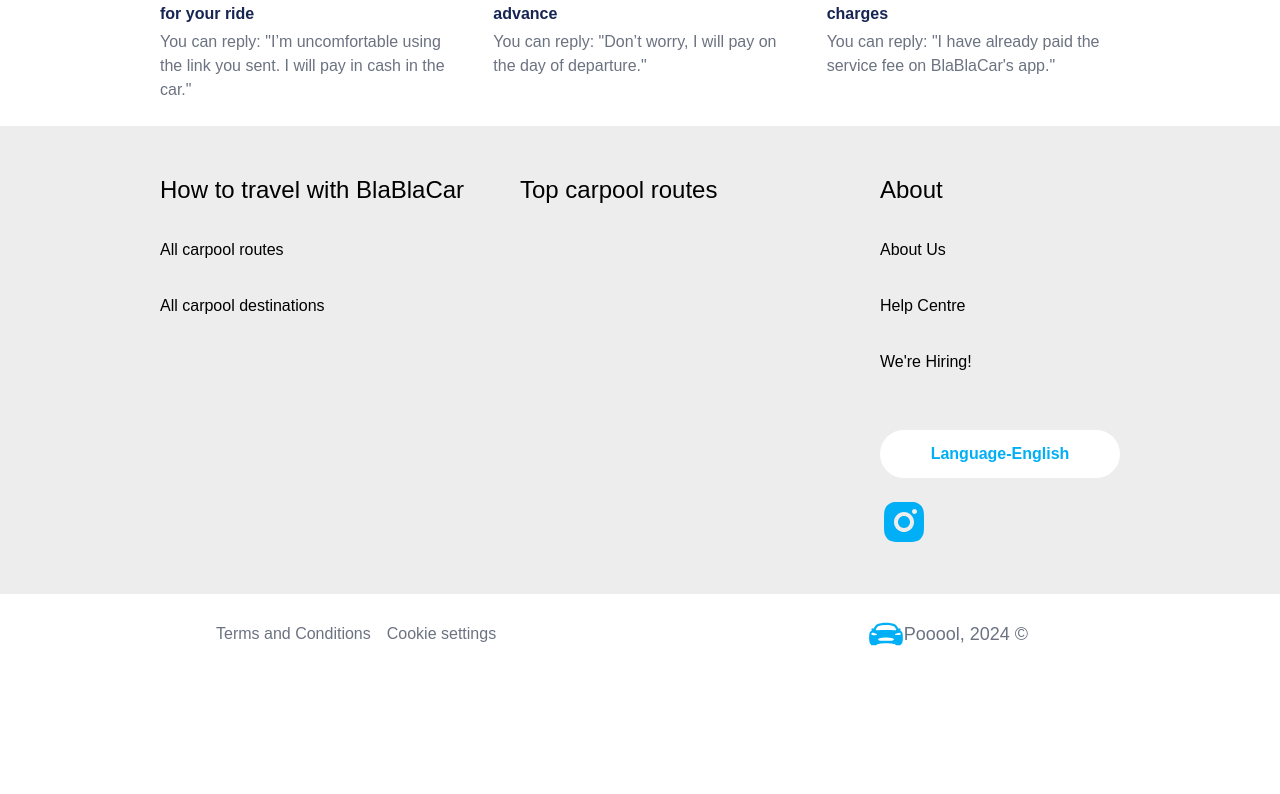
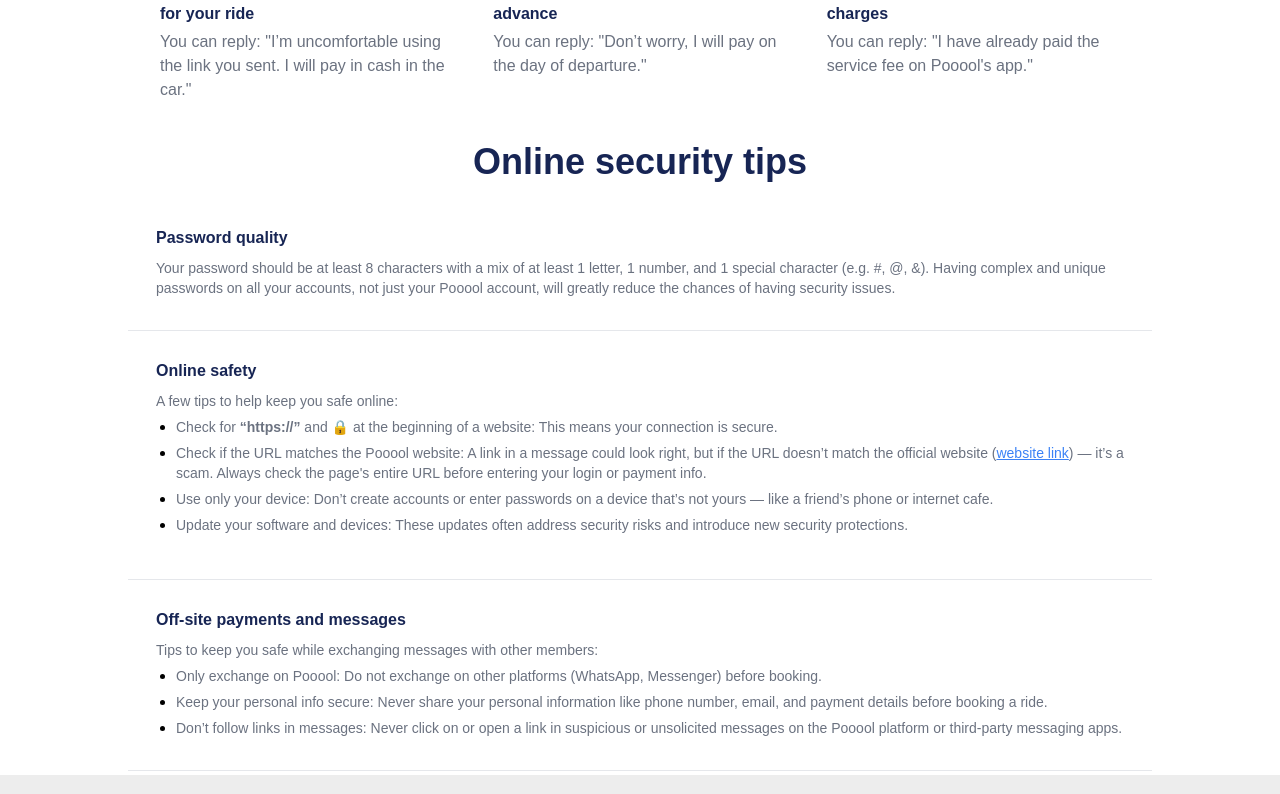
Before and after one commit to Nikhil4002-50-82/Pooool-miniProject, a React (Vite) app in the folder client/: page /safeFromScams in a window 1280 px wide. Shown: the part 1506-2300 px from the top of the page. Before the commit the page ends 2180 px from the top, so only its background shows below. Built offline with nearby package versions, Linux system fonts and the light colour scheme.

Commit message:
commited

```diff
--- a/client/src/App.jsx
+++ b/client/src/App.jsx
@@ -5,6 +5,7 @@
 import Home from './components/Home';
 import Footer from './components/Footer';
 import SafeFromScams from './components/SafeFromScams';
+
 
 const App = () => {
   return (
--- a/client/src/components/Footer.jsx
+++ b/client/src/components/Footer.jsx
@@ -1,9 +1,11 @@
 import React from 'react';
+import {useNavigate} from 'react-router-dom';
 
 import { RiInstagramFill } from "react-icons/ri";
 import { IoCarSport } from "react-icons/io5";
 
 const Footer = () => {
+  const navigate=useNavigate();
   return (
     <div className='h-[auto]'>
       <div className='bg-[#EDEDED] flex justify-center gap-10 p-[10em] pt-[3em] pb-[3em]'>
@@ -26,7 +28,12 @@
       </div>
       <div className='h-[5em] flex items-center justify-between pr-[15em] pl-[13em] text-gray-500'>
         <div className='flex'>
-            <p className='p-2 hover:text-[#008EC2] cursor-pointer'>Terms and Conditions</p>
+            <a href="/terms.pdf"
+            download="terms.pdf"
+            className="p-2 hover:text-[#008EC2] cursor-pointer"
+            >
+            Terms and Conditions
+            </a>
             <p className='p-2 hover:text-[#008EC2] cursor-pointer'>Cookie settings</p>
         </div>
         <div className='flex'>
--- a/client/src/components/SafeFromScams.jsx
+++ b/client/src/components/SafeFromScams.jsx
@@ -38,7 +38,7 @@
           <div>
             <IoCarSport className='text-4xl text-gray-500 mt-2 mb-4' />
             <p className=" font-semibold text-blue-950 mt-1 mb-1 ">Only pay the service fee on our app</p>
-           <p className='text-gray-500'>Even if the website sent by fake drivers looks like BlaBlaCar’s, do not transfer money outside our app.</p>
+           <p className='text-gray-500'>Even if the website sent by fake drivers looks like Pooool’s, do not transfer money outside our app.</p>
           </div>
         </div>
       </section>
@@ -100,14 +100,90 @@
               If the driver asks you for additional charges
             </p>
             <p className='text-gray-500'>
-              You can reply: "I have already paid the service fee on BlaBlaCar's
+              You can reply: "I have already paid the service fee on Pooool's
               app."
             </p>
           </div>
         </div>
       </section>
-    </div>
 
+      <div>
+      <h2 className="p-[1em] pt-4 pb-4 text-4xl font-semibold text-blue-950 text-center">Online security tips</h2>
+      <section className='bg-[#FFFFFF] p-[8em] pt-0 pb-0'>
+        <div className='p-7'>
+          <h2 className="font-semibold mb-2 text-blue-950">Password quality
+          </h2>
+          <p className="text-gray-500 mb-1 text-sm">Your password should be at least 8 characters with a mix of at least 1 letter, 1 number, and 1 special character (e.g. #, @, &). Having complex and unique passwords on all your accounts, not just your Pooool account, will greatly reduce the chances of having security issues.</p>
+
+        </div>
+        <hr />
+        </section>
+
+      <section className="bg-[#FFFFFF] p-[8em] pt-0 pb-0">
+          <div className='p-7'>
+            <h2 className="font-semibold mb-2 text-blue-950">Online safety</h2>
+          <p className="text-gray-500 mb-1 text-sm">A few tips to help keep you safe online:</p>
+          <ul className="list-disc ml-5">
+            <li>
+              <p className="text-gray-500 mb-1 text-sm">
+                  Check for <strong>“https://”</strong> and <span className="font-bold text-yellow-500">🔒</span> at the
+                  beginning of a website: This means your connection is secure.
+              </p>
+            </li>
+            <li>
+              <p className="text-gray-500 mb-1 text-sm">
+                Check if the URL matches the Pooool website: A link in a message could look right, but if the URL
+                doesn’t match the official website (
+                <a
+                  href="website link"
+                  target="_blank"
+                  rel="noopener noreferrer"
+                  className="text-blue-500 underline"
+                >
+                  website link
+                </a>
+                ) — it’s a scam. Always check the page's entire URL before entering your login or payment info.
+              </p>
+            </li>
+            <li>
+              <p className="text-gray-500 mb-1 text-sm">
+                Use only your device: Don’t create accounts or enter passwords on a device that’s not yours — like a
+                friend’s phone or internet cafe.
+              </p>
+            </li>
+            <li>
+              <p className="text-gray-500 mb-4 text-sm">
+                Update your software and devices: These updates often address security risks and introduce new security
+                protections.
+              </p>
+            </li>
+          </ul>  </div>
+          <hr/>
+      </section>
+
+        {/* Section: Off-site payments and messages */}
+        <section className='bg-[#FFFFFF] p-[8em] pt-0 pb-0 mb-1'>
+        <div className='p-7'>
+          <h2 className="font-semibold mb-2 text-blue-950">Off-site payments and messages</h2>
+          <p className="text-gray-500 mb-1 text-sm">Tips to keep you safe while exchanging messages with other members:</p>
+          <ul className="list-disc ml-5">
+            <li><p className="text-gray-500 mb-1 text-sm">Only exchange on Pooool: Do not exchange on other platforms (WhatsApp, Messenger) before booking.</p></li>
+            <li><p className="text-gray-500 mb-1 text-sm">Keep your personal info secure: Never share your personal information like phone number, email, and payment details before booking a ride.</p></li>
+            <li><p className="text-gray-500 mb-1 text-sm">
+              Don’t follow links in messages: Never click on or open a link in suspicious or unsolicited messages on the
+              Pooool platform or third-party messaging apps.
+            </p></li>
+          </ul>
+        </div>
+        <hr />
+        </section>
+
+
+      </div>
+
+
+
+      </div>
   )
 }
 
```
Also changed, not shown: 1 other file (tests, documents, lock files or other folders).
